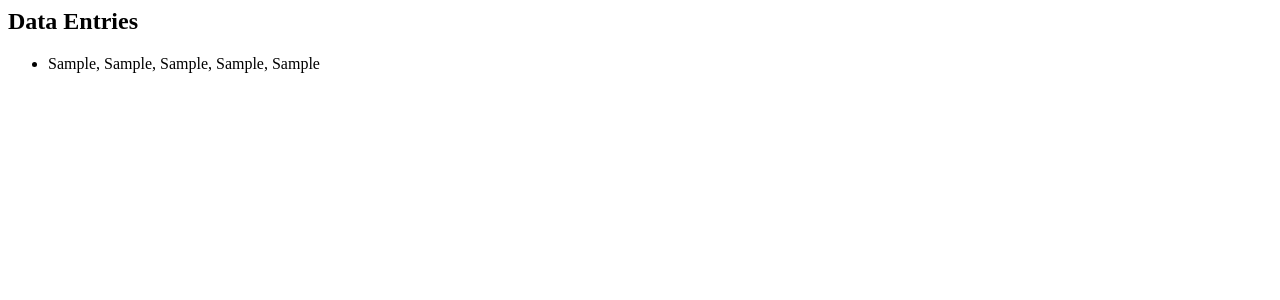
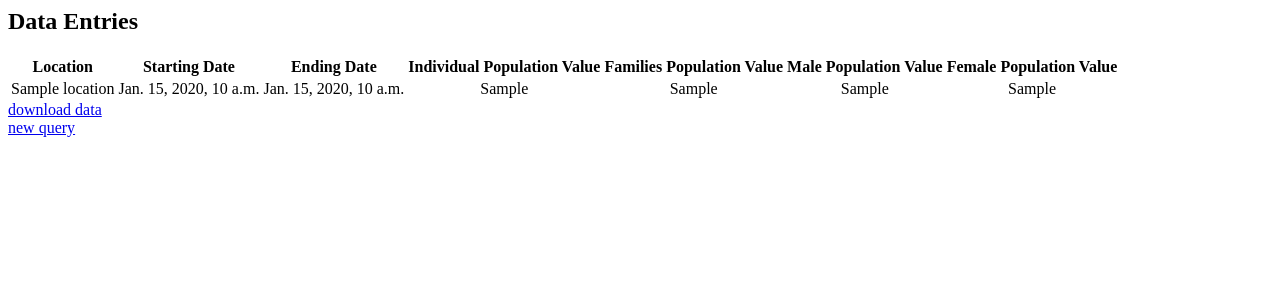
Before and after one commit to karimn/Colonialism-Database, a Django app: template templates/population/query_results.html in a window 1280 px wide. Shown: the top 300 px of the page. Run offline with Django 3.2, Linux system fonts and the light colour scheme; the template is opened without the code that fills it: most values are stand-ins (such as "Sample title", 1, 10 or a date in 2020).

Commit message:
Adding pagination and data download

```diff
--- a/population/models.py
+++ b/population/models.py
@@ -3,6 +3,9 @@ from django.db import models, connection
 class Location(models.Model):
   name = models.CharField("Name", max_length = 50)
   in_location = models.ForeignKey('self', null = True, blank = True, default = None, verbose_name = "In")
+
+  #class Meta:
+    #order_with_respect_to = 'in_location'
 
   def __unicode__(self):
     if self.in_location:
--- a/population/urls.py
+++ b/population/urls.py
@@ -8,6 +8,7 @@ urlpatterns = patterns('colonialismdb.population.views',
     # to INSTALLED_APPS to enable admin documentation:
     # (r'^admin/doc/', include('django.contrib.admindocs.urls')),
 
+    (r'^query/download$', 'download_data'),
     (r'^query/', 'query'),
     (r'^$', 'index'),
 )
--- a/templates/population/index.html
+++ b/templates/population/index.html
@@ -8,5 +8,5 @@
         </div>
   {% endfor %}
   <input type="submit" value="Submit"/>
-  <input type="hidden" name="submitted" value="1">
+  <input type="hidden" name="new_query" value="1">
 </form>
--- a/templates/population/query_results.html
+++ b/templates/population/query_results.html
@@ -1,9 +1,54 @@
 
 {% block content %}
     <h2>Data Entries</h2>
-    <ul>
-        {% for data_entry in object_list %}
-        <li>{{ data_entry }}, {{ data_entry.individuals_population_value }}, {{ data_entry.families_population_value }}, {{ data_entry.male_population_value }}, {{data_entry.female_population_value }}</li>
-        {% endfor %}
-    </ul>
+    <table>
+        <thead>
+          <tr>
+            <th>Location</th>
+            <th>Starting Date</th>
+            <th>Ending Date</th>
+            <th>Individual Population Value</th>
+            <th>Families Population Value</th>
+            <th>Male Population Value</th>
+            <th>Female Population Value</th>
+          </tr>
+        </thead>
+        </tbody>
+          {% for data_entry in data_entry_list %}
+          <tr>
+            <td>{{ data_entry.location }}</td>
+            <td>{{ data_entry.begin_date }}</td>
+            <td>{{ data_entry.end_date }}</td>
+            <td align="center">{{ data_entry.individuals_population_value }}</td>
+            <td align="center">{{ data_entry.families_population_value }}</td>
+            <td align="center">{{ data_entry.male_population_value }}</td>
+            <td align="center">{{data_entry.female_population_value }}</td>
+          </tr>
+          {% endfor %}
+        </tbody>
+    </table>
+
+    {% if is_paginated %}
+      <div class="pagination">
+        <span class="step-links">
+        {% if page_obj.has_previous %}
+            <a href="?page={{ page_obj.previous_page_number }}">previous</a>
+        {% endif %}
+
+        <span class="current">
+            Page {{ page_obj.number }} of {{ paginator.num_pages }}.
+        </span>
+
+        {% if page_obj.has_next %}
+            <a href="?page={{ page_obj.next_page_number }}">next</a>
+        {% endif %}
+        </span>
+      </div>
+    {% endif %}
+    <div class="download">
+      <a href="download">download data</a>
+    </div>
+    <div class="new_query">
+      <a href="/population">new query</a>
+    </div>
 {% endblock %}
```
Also changed, not shown: population/views.py (+69 -8 lines).
